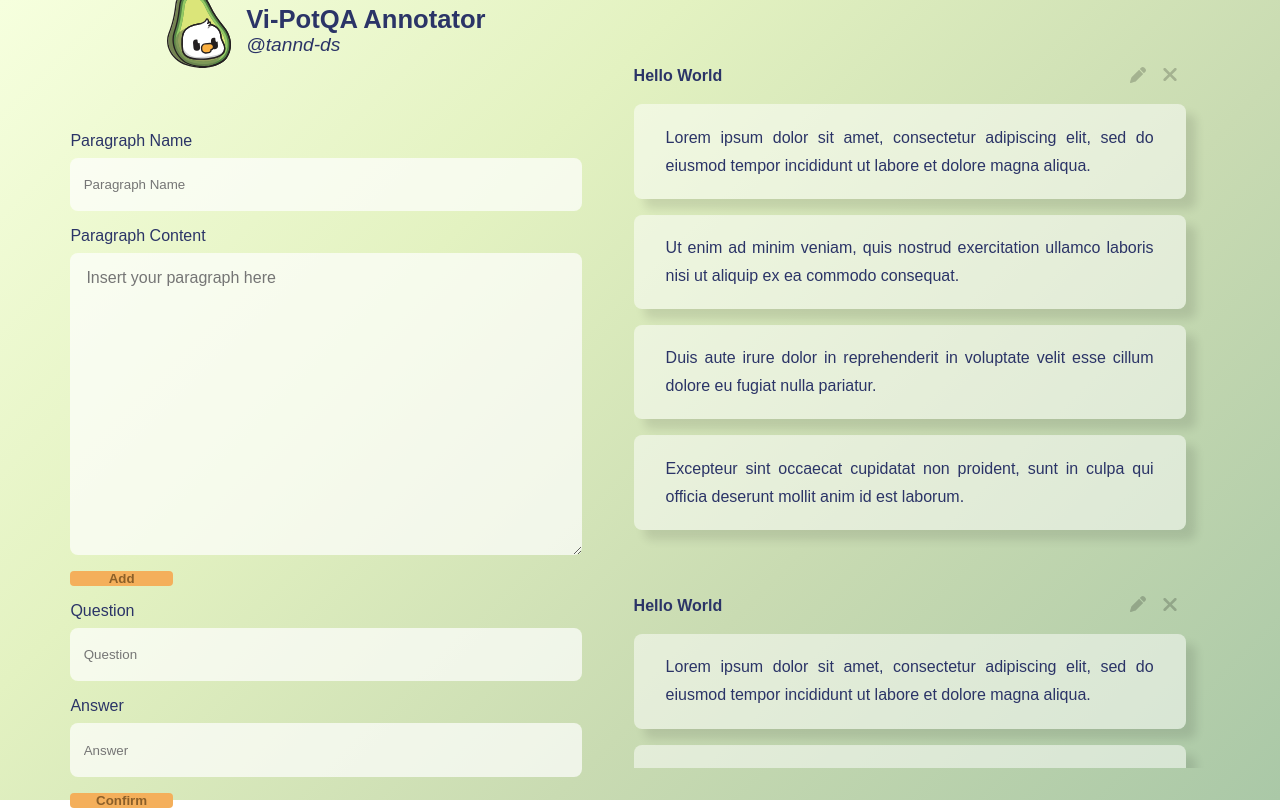
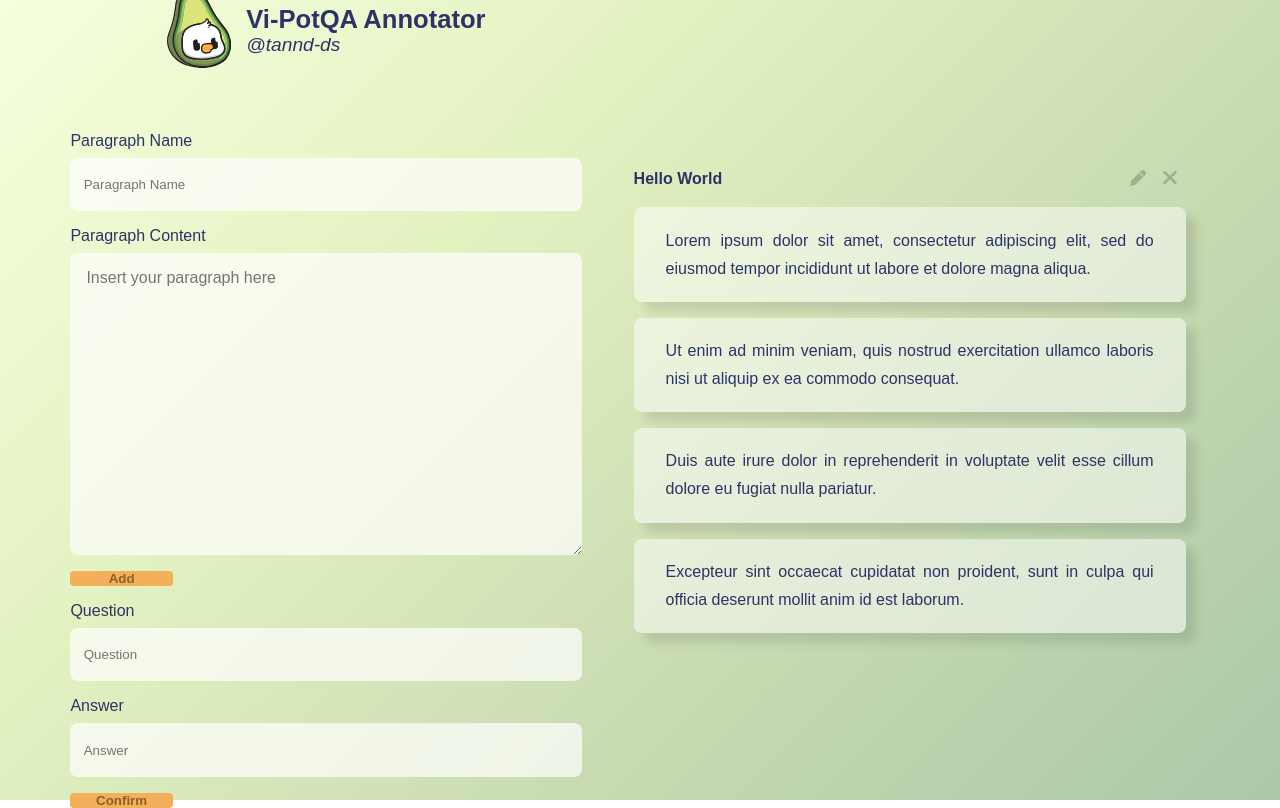
Before and after one commit to tannd-ds/vi-potqa, a Vue app: page / in a window 1280 px wide. Built offline with nearby package versions, Linux system fonts and the light colour scheme.

Commit message:
simplify function, save data to LocalStorage

```diff
--- a/src/App.vue
+++ b/src/App.vue
@@ -4,23 +4,12 @@
 
   const ps = ref([
     {
-      id: 0,
       name: 'Hello World',
       content: [
-        {id: 0, content: 'Lorem ipsum dolor sit amet, consectetur adipiscing elit, sed do eiusmod tempor incididunt ut labore et dolore magna aliqua.'},
-        {id: 1, content: ' Ut enim ad minim veniam, quis nostrud exercitation ullamco laboris nisi ut aliquip ex ea commodo consequat.'},
-        {id: 2, content: ' Duis aute irure dolor in reprehenderit in voluptate velit esse cillum dolore eu fugiat nulla pariatur.'},
-        {id: 3, content: ' Excepteur sint occaecat cupidatat non proident, sunt in culpa qui officia deserunt mollit anim id est laborum.'},
-      ]
-    },
-    {
-      id: 1,
-      name: 'Hello World',
-      content: [
-        {id: 0, content: 'Lorem ipsum dolor sit amet, consectetur adipiscing elit, sed do eiusmod tempor incididunt ut labore et dolore magna aliqua.'},
-        {id: 1, content: ' Ut enim ad minim veniam, quis nostrud exercitation ullamco laboris nisi ut aliquip ex ea commodo consequat.'},
-        {id: 2, content: ' Duis aute irure dolor in reprehenderit in voluptate velit esse cillum dolore eu fugiat nulla pariatur.'},
-        {id: 3, content: ' Excepteur sint occaecat cupidatat non proident, sunt in culpa qui officia deserunt mollit anim id est laborum.'},
+        'Lorem ipsum dolor sit amet, consectetur adipiscing elit, sed do eiusmod tempor incididunt ut labore et dolore magna aliqua.',
+        ' Ut enim ad minim veniam, quis nostrud exercitation ullamco laboris nisi ut aliquip ex ea commodo consequat.',
+        ' Duis aute irure dolor in reprehenderit in voluptate velit esse cillum dolore eu fugiat nulla pariatur.',
+        ' Excepteur sint occaecat cupidatat non proident, sunt in culpa qui officia deserunt mollit anim id est laborum.',
       ]
     },
   ])
@@ -29,23 +18,15 @@
   const question_content = ref("")
   const answer_content = ref("")
   const checked_ids = ref([])
+  const confirmed_data = Array(localStorage.getItem("data"))
 
   function para_to_sentences(para) {
-    let p_temp = []
-    let sentences = para.split(/(?<=[.!?])\s+/)
-    for (let i=0; i < sentences.length; i++) {
-      p_temp.push({
-        id: p_temp.length,
-        content: sentences[i],
-      })
-    }
-    return p_temp
+    return  para.split(/(?<=[.!?])\s+/)
   }
 
   function add() {
     if (hasValidInput()) {
         const p_temp = {
-          id: ps.value.length,
           name: p_name.value,
           content: para_to_sentences(p_content.value)
         }
@@ -66,14 +47,17 @@
       let p_id = ids[i].slice(0, ids[i].indexOf("-"))
       let s_id = ids[i].slice(ids[i].indexOf("-")+1)
       // Find the index of the Paragraph that has id = p_id
-      let p_index = ps.value.findIndex(p => p.id == p_id)
-      result.push([ps.value[p_index].name, Number(s_id)])
+      result.push([ps.value[p_id].name, Number(s_id)])
     }
     return result
   }
 
-  function remove_para(p_id) {
-    let index = ps.value.findIndex(p => p.id == p_id)
+  function find_index_a_in_b(a, b) {
+    return b.findIndex(b_element => b_element == a)
+  }
+
+  function remove_para(p) {
+    let index = find_index_a_in_b(p, ps.value)
     ps.value = ps.value.slice(0, index).concat(ps.value.slice(index+1))
   }
 
@@ -81,16 +65,20 @@
     let data = {}
     data['facts'] = ids_to_names(checked_ids)
     data['question'] = question_content.value
-    data['contexts'] = ps.value
+    let ps_simplified = []
+    for (let i = 0; i < ps.value.length; i++)
+      ps_simplified.push(ps.value[i].name, ps.value[i].content)
+    data['contexts'] = ps_simplified
     data['answer'] = answer_content.value
 
-    console.log(JSON.stringify(data))
+    confirmed_data.push(data)
+    localStorage.setItem("data", JSON.stringify(confirmed_data))
   }
+
 
 </script>
 
 <template>
-
   <div class="wrapper">
     <div class="left-panel">
       <div class="web-title-container">
@@ -127,28 +115,23 @@
             <h4 class="disable-select"> {{ p.name }} </h4>
             <div class="p-name-bar-btn">
               <button class="edit-btn" @click="" title="Edit Paragraph"><img src="./assets/pen-solid.svg"></button>
-              <!-- <button class="remove-btn" @click="remove_para(p.id)" title="Remove Paragraph"><img src="./assets/xmark-solid.svg"></button> -->
-              <button class="remove-btn" @click="remove_para(p.id)" title="Remove Paragraph"><img src="./assets/xmark-solid.svg"></button>
+              <button class="remove-btn" @click="remove_para(p)" title="Remove Paragraph"><img src="./assets/xmark-solid.svg"></button>
             </div>
           </div>
           <div class="s-confirmed" v-for="s in p.content">
             <input
               type="checkbox"
               name="optional"
-              :id="String(p.id) + '-' + String(s.id)"
-              :value="String(p.id) + '-' + String(s.id)"
+              :id="String(find_index_a_in_b(p, ps)) + '-' + String(find_index_a_in_b(s, p.content))"
+              :value="String(find_index_a_in_b(p, ps)) + '-' + String(find_index_a_in_b(s, p.content))"
               v-model="checked_ids"
               required hidden
             >
-            <label :for="String(p.id) + '-' + String(s.id)" class="">{{ s.content }}</label>
+            <label :for="String(find_index_a_in_b(p, ps)) + '-' + String(find_index_a_in_b(s, p.content))" class="">{{ s }}</label>
           </div>
         </div>
       </div>
     </div>
 
   </div>
-
 </template>
-
-<style scoped>
-</style>
```
